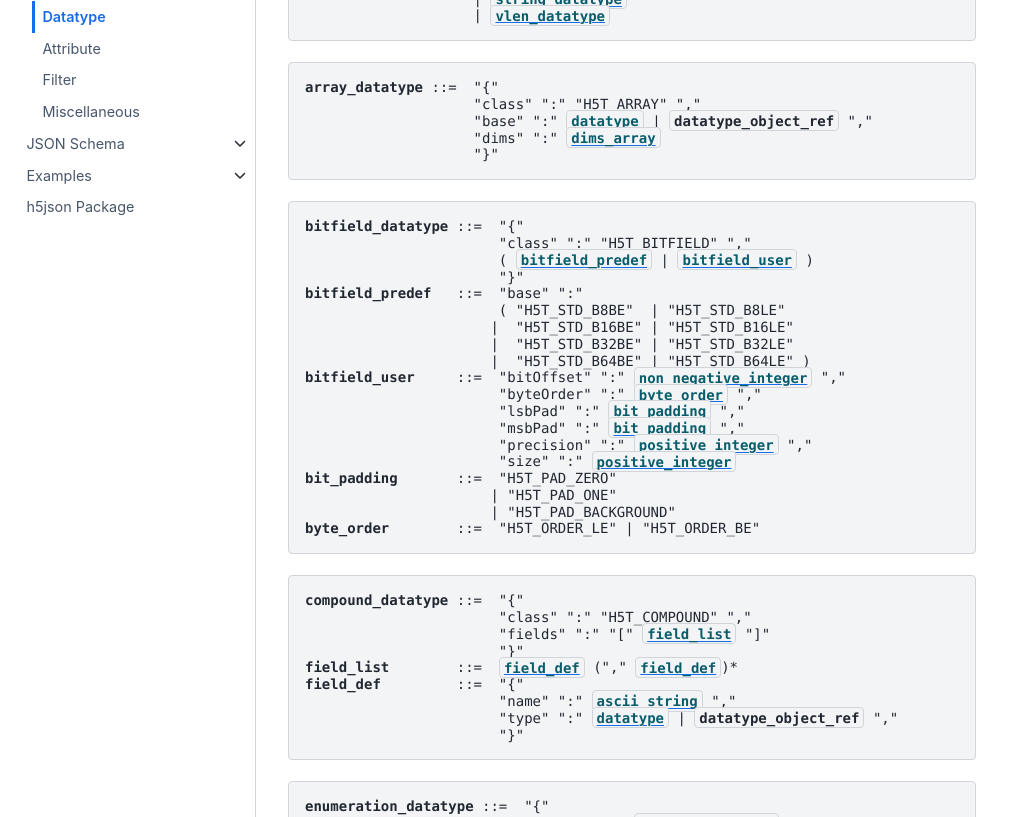
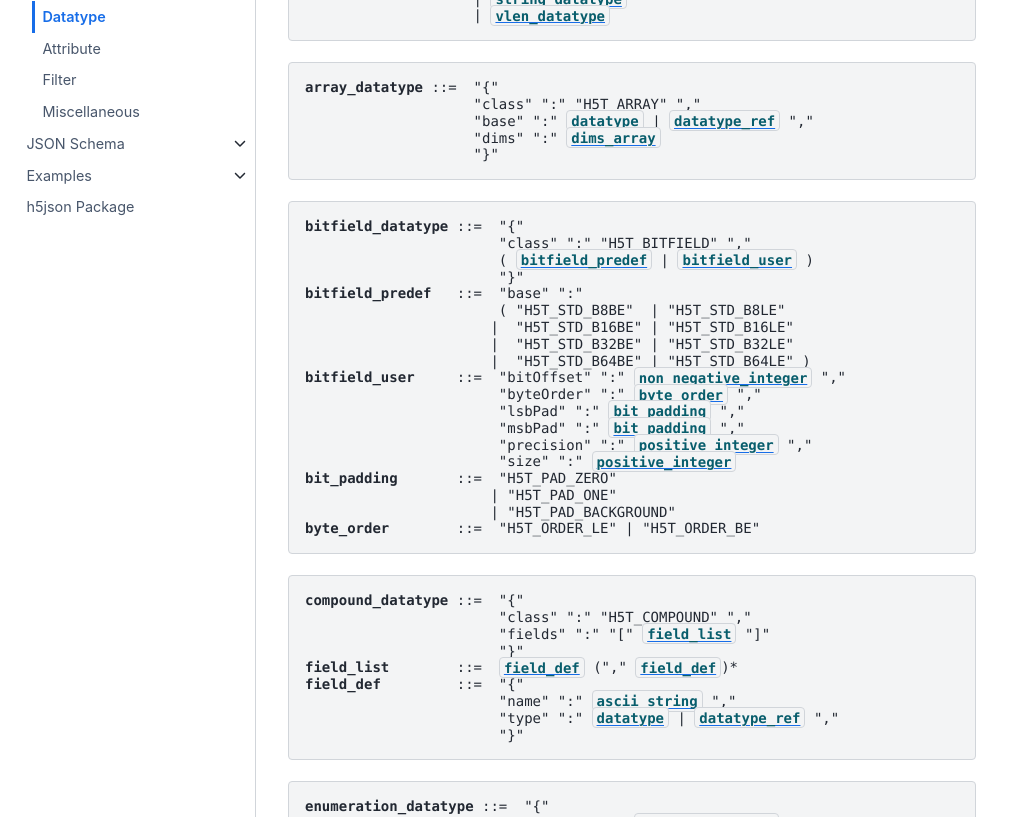
Before and after one commit to HDFGroup/hdf5-json, a Sphinx documentation site: the page built from docs/bnf/datatype.rst, in a window 1280 px wide and 1400 px high. Shown: the part 367-1184 px from the top of the window, without its empty margins (0-1031 px from the left). Built offline with Sphinx 7.4.7 and the Sphinx Book theme 1.1.4, drawn with Linux system fonts in a browser that asks for light colours; some of the changed text lies outside the part shown.

Commit message:
Fix BNF grammar for datatype object ref

```diff
--- a/docs/bnf/attribute_collection.rst
+++ b/docs/bnf/attribute_collection.rst
@@ -6,7 +6,7 @@ Attribute
    attribute_list: `attribute` ("," `attribute`)*
    attribute: "{"
             : "name" ":" `ascii_string` | `unicode_string` ","
-	    : "type" ":" `datatype` | `datatype_object_ref` ","
+	    : "type" ":" `datatype` | `datatype_ref` ","
 	    : "shape" ":" `dataspace` ","
 	    : "value" ":" `json_value` ","
             : "creationProperties" ":" `acpl`
--- a/docs/bnf/dataset.rst
+++ b/docs/bnf/dataset.rst
@@ -5,7 +5,7 @@ Dataset
    dataset: `identifier` ":" "{"
           : "alias" ":" `hdf5_path_name_array`
 	  : "attributes" ":" `attribute_collection` ","
-	  : "type" ":" `datatype` | `datatype_object_ref` ","
+	  : "type" ":" `datatype` | `datatype_ref` ","
 	  : "shape" ":" `dataspace` ","
 	  : "value" ":" `json_value` ","
 	  : "creationProperties" ":" `dcpl`
--- a/docs/bnf/datatype.rst
+++ b/docs/bnf/datatype.rst
@@ -15,13 +15,13 @@ Datatype
            :| `opaque_datatype`
            :| `reference_datatype`
            :| `string_datatype`
-	   :| `vlen_datatype`
+           :| `vlen_datatype`
 
 
 .. productionlist::
    array_datatype: "{"
                  : "class" ":" "H5T_ARRAY" ","
-                 : "base" ":" `datatype` | `datatype_object_ref` ","
+                 : "base" ":" `datatype` | `datatype_ref` ","
 		 : "dims" ":" `dims_array`
 		 : "}"
 
@@ -56,7 +56,7 @@ Datatype
    field_list: `field_def` ("," `field_def`)*
    field_def: "{"
             : "name" ":" `ascii_string` ","
-	    : "type" ":" `datatype` | `datatype_object_ref` ","
+	    : "type" ":" `datatype` | `datatype_ref` ","
 	    : "}"
 
 
@@ -167,5 +167,5 @@ Datatype
 .. productionlist::
    vlen_datatype: "{"
                 : "class" ":" "H5T_VLEN" ","
-		: "base" ":" `datatype` | `datatype_object_ref` ","
+		: "base" ":" `datatype` | `datatype_ref` ","
 		: "}"
```
